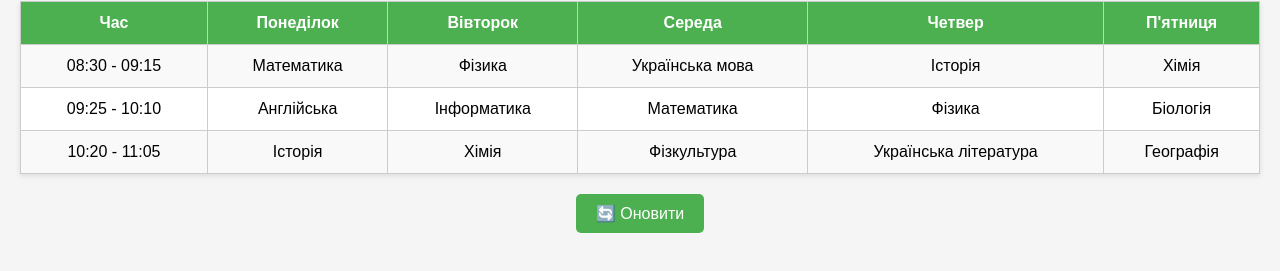
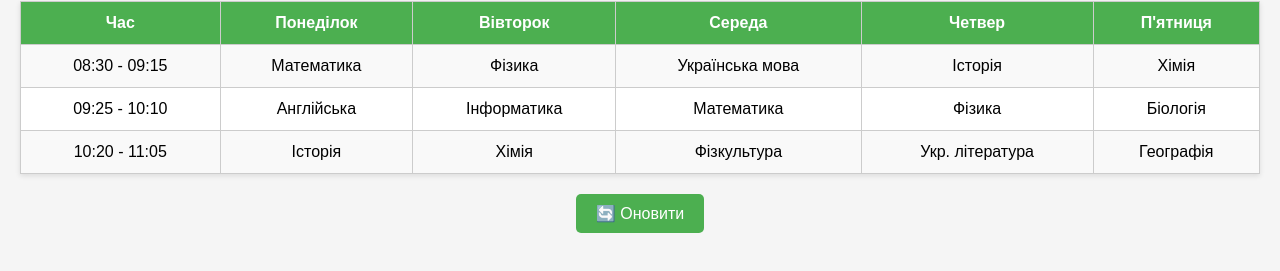
Before and after one commit to katerinabaklanova48-arch/katerinabaklanova48-arch.github.io, a plain HTML site: page index.html in a window 1280 px wide. Shown: the part 99-370 px from the top of the page. Drawn offline with Linux system fonts and the light colour scheme.

Commit message:
Add files via upload

```diff
--- a/index.html
+++ b/index.html
@@ -85,7 +85,7 @@
       <td>Історія</td>
       <td>Хімія</td>
       <td>Фізкультура</td>
-      <td>Українська література</td>
+      <td>Укр. література</td>
       <td>Географія</td>
     </tr>
   </table>
```
